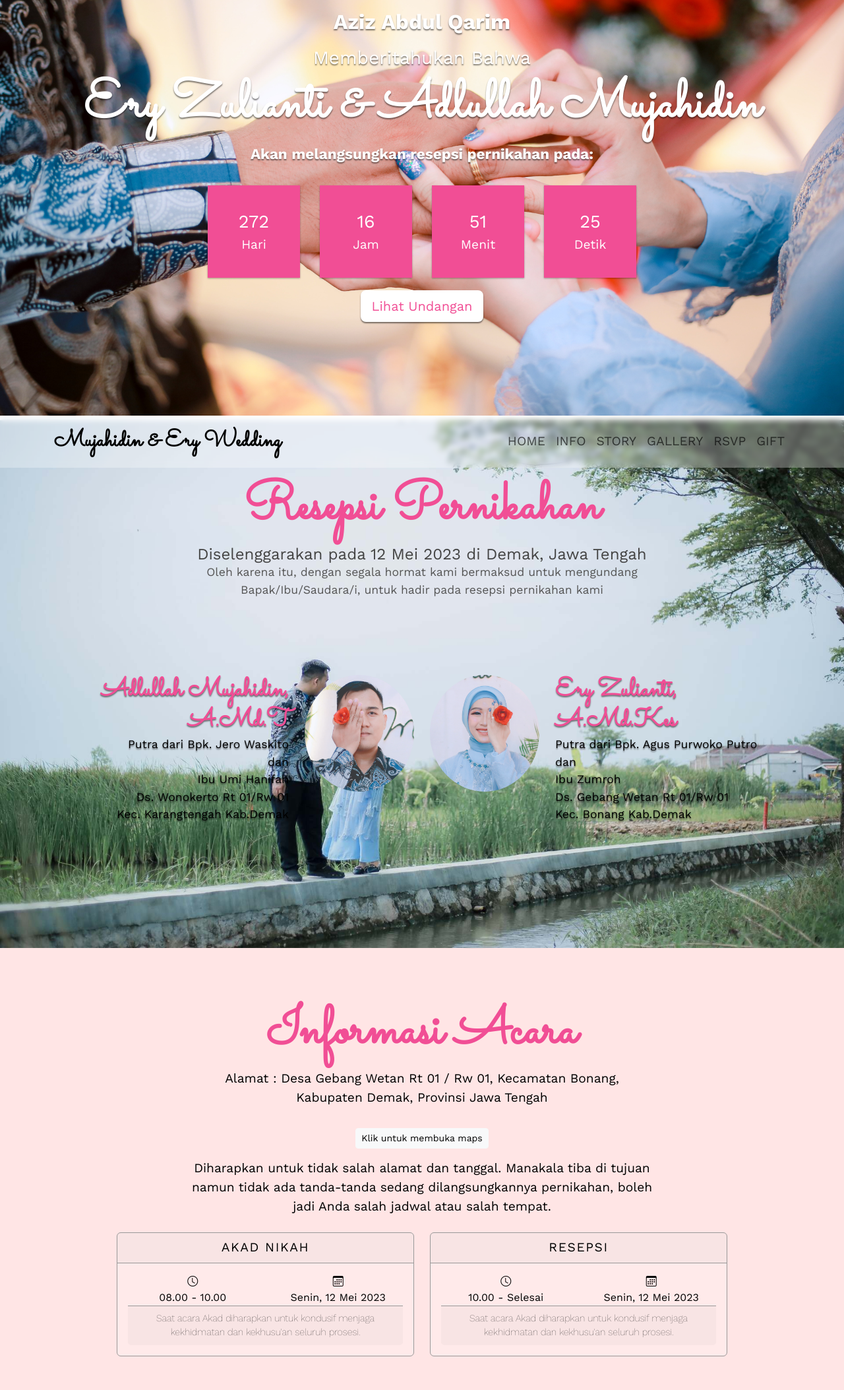
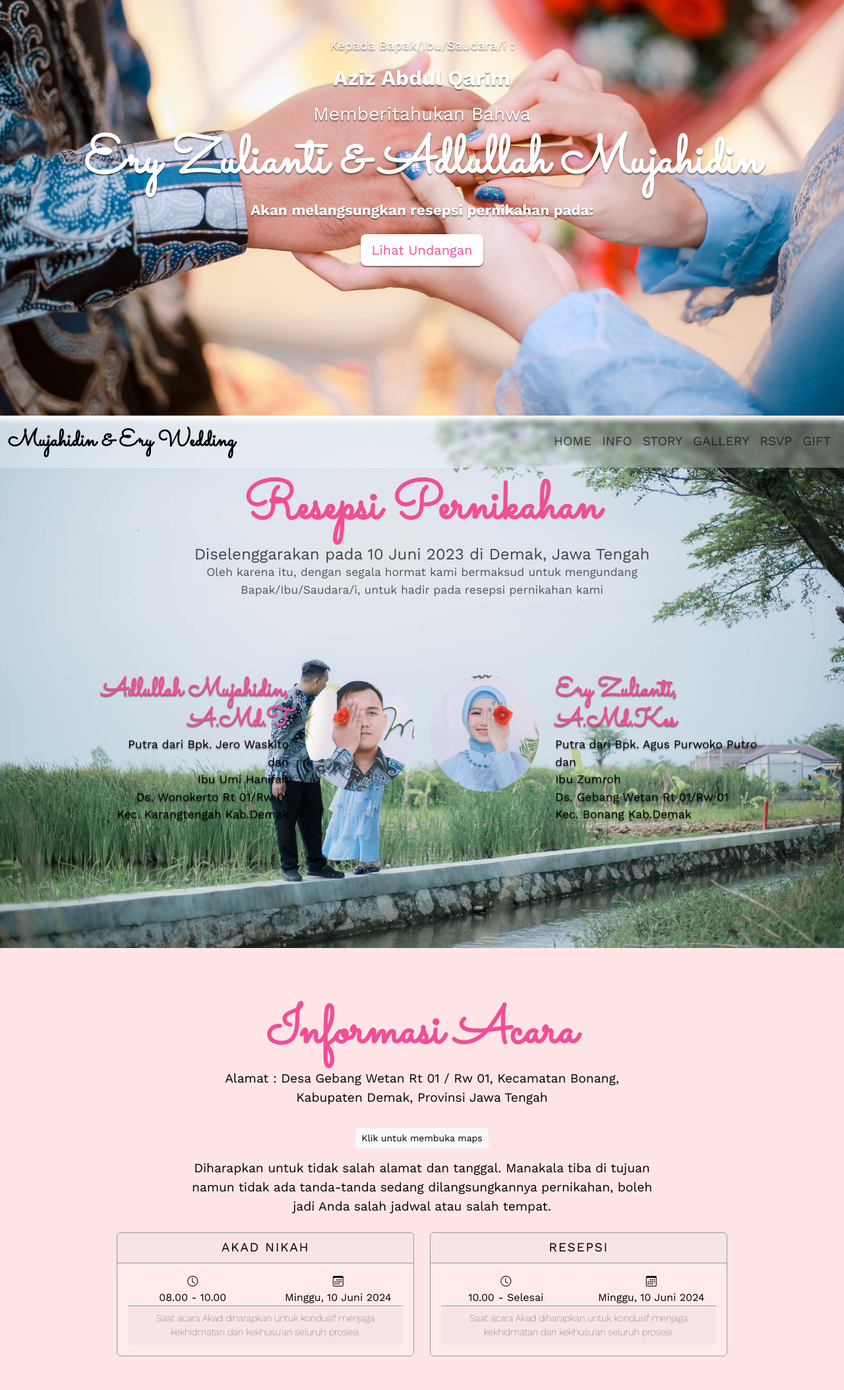
Before and after one commit to adlullahmujahidin13/adlullahmujahidin13.github.io, a plain HTML site: page index.html in a window 1280 px wide. Shown: the part 170-2277 px from the top of the page at 66% size. Drawn offline with nearby package versions, Linux system fonts and the light colour scheme; some packages are replaced by stand-ins of ours; files that its build step writes are made by us from their sources; a script that the page names is missing.

Commit message:
Update index.html

```diff
--- a/index.html
+++ b/index.html
@@ -10,8 +10,8 @@
 <link rel="preconnect" href="https://fonts.gstatic.com" crossorigin>
 <link href="https://fonts.googleapis.com/css2?family=Sacramento&family=Work+Sans:wght@100;400;600;700&display=swap" rel="stylesheet">
 
-	<link rel="stylesheet" href="simplyCountdown.theme.default.css"/>
-    <script src="simplyCountdown.min.js"></script>
+	<link rel="stylesheet" href="countdown/simplyCountdown.theme.default.css"/>
+    <script src="countdown/simplyCountdown.min.js"></script>
 
 	<link rel="stylesheet" href="https://cdn.jsdelivr.net/npm/bootstrap-icons@1.10.5/font/bootstrap-icons.css">
 
@@ -28,12 +28,12 @@
 	<h1>Ery Zulianti & Adlullah Mujahidin</h1>
 	<P>Akan melangsungkan resepsi pernikahan pada:</p>
 	<div class="simply-countdown"></div>
-	<a href="#undangan" class="btn btn-lg">Lihat Undangan</a>
+	<a href="#Home" class="btn btn-lg">Lihat Undangan</a>
 	</div>
 	</section>
 
 	<nav class="navbar navbar-expand-md bg-transparent sticky-top mynavbar">
-  <div class="container">
+  <div class="container-fluid">
     <a class="navbar-brand" href="#">Mujahidin & Ery Wedding</a>
     <button class="navbar-toggler border-0" type="button" data-bs-toggle="offcanvas" data-bs-target="#offcanvasNavbar" aria-controls="offcanvasNavbar" aria-label="Toggle navigation">
       <span class="navbar-toggler-icon"></span>
@@ -51,10 +51,8 @@
         <a class="nav-link" href="#Gallery">Gallery</a>
 		<a class="nav-link" href="#Rsvp">Rsvp</a>
 		<a class="nav-link" href="#Gift">Gift</a>
-      </div>
-      </div>
+			</div>
     </div>
-  </div>
 </nav>
 
 <section id="Home" class="home">
@@ -62,7 +60,7 @@
 		<div class="row justify-content-center">
 			<div class="col-md-8 text-center">
 				<h2>Resepsi Pernikahan</h2>
-				<h3>Diselenggarakan pada 12 Mei 2023
+				<h3>Diselenggarakan pada 10 Juni 2023
 				di Demak, Jawa Tengah</h3>
 				<p>Oleh karena itu, dengan segala hormat kami bermaksud untuk mengundang Bapak/Ibu/Saudara/i,
 				untuk hadir pada resepsi pernikahan kami</p>
@@ -115,7 +113,7 @@
 		</div>
 		<div class="row justify-content-center mt-4">
 			<div class="col-md-5 col-10">
-				<div class="card text-center text-bg-light mb-4">
+				<div class="card text-center text-bg-light mb-5">
 				  <div class="card-header">Akad Nikah</div>
 				  <div class="card-body">
 					<div class="row justify-content-center">
@@ -125,7 +123,7 @@
 						</div>
 							<div class="col-md-6">
 							<i class="bi bi-calendar3 d-block"></i>
-							<span>Senin, 12 Mei 2023</span>
+							<span>Minggu, 10 Juni 2024</span>
 					</div>
 				  </div>
 				  <div class="card-footer text-body-secondary">
@@ -145,7 +143,7 @@
 						</div>
 							<div class="col-md-6">
 							<i class="bi bi-calendar3 d-block"></i>
-							<span>Senin, 12 Mei 2023</span>
+							<span>Minggu, 10 Juni 2024</span>
 							</div>
 				  </div>
 				  <div class="card-footer text-body-secondary">
@@ -161,7 +159,7 @@
 		<div class="row justify-content-center">
 				<div class="col-md-8 col-10 text-center">
 					<span>Bagaimana Allah Mempersatukan Kami</span>
-					<h2>Cerita Kami</h2>
+					<h2>Our Story</h2>
 					<p>ceritakan disini yaaa semua yang ada</p>
 				</div>
 		</div>
@@ -203,7 +201,7 @@
 						<div class="timeline-panel">
 							<div class="timeline-heading">
 								<h3>Nikahan</h3>
-								<span>12 Mei 2023</span>
+								<span>10 Juni 2024</span>
 							</div>
 							<div class="timeline-body">
 								<p>Perjalanan panjang dan cerita yang menggunung serta
@@ -219,7 +217,7 @@
 </section>
 
 
-<section id="Gallery" class="galerry">
+<section id="Gallery" class="gallery">
 	<div class="container">
 		<div class="row justify-content-center">
 				<div class="col-md-8 col-10 text-center">
```
